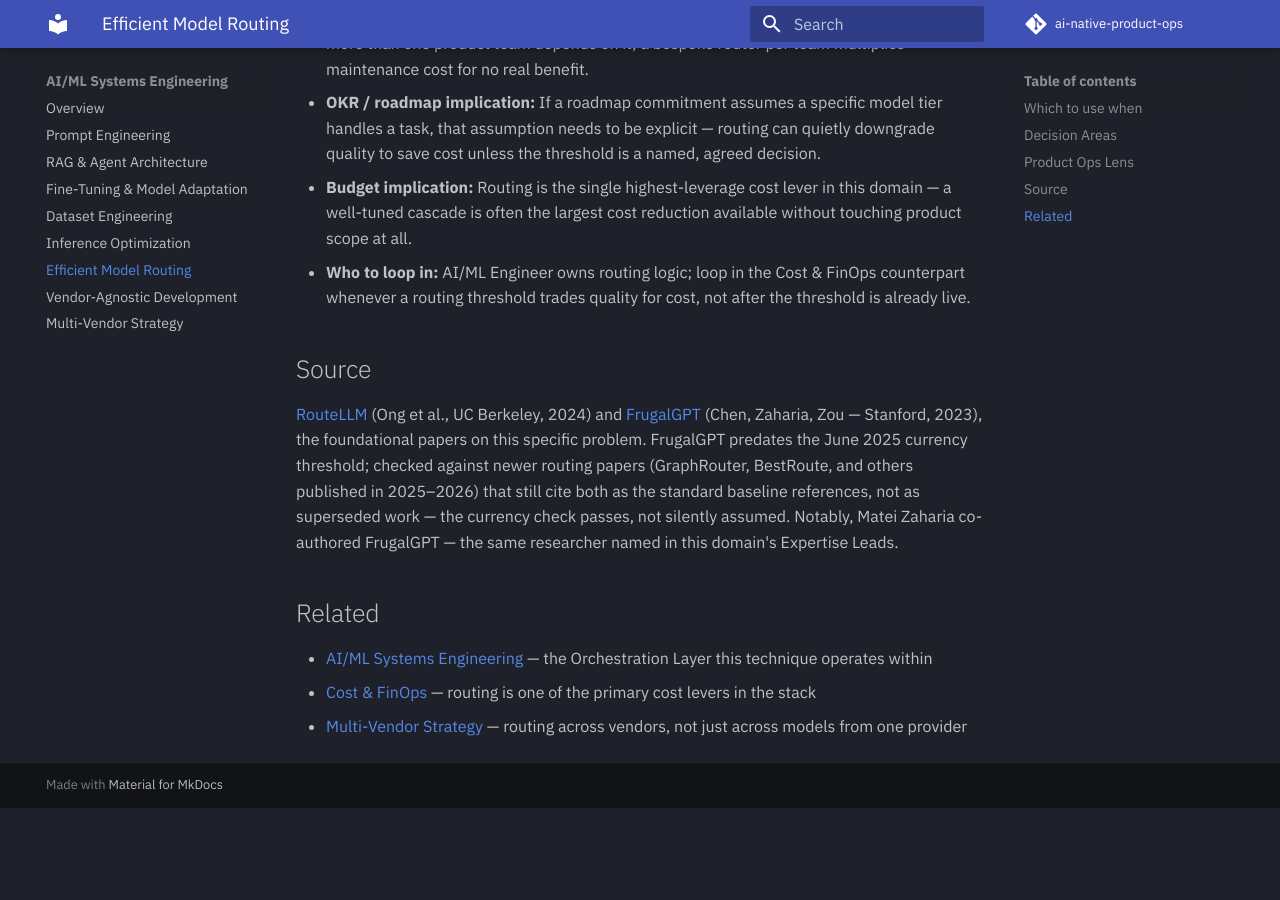
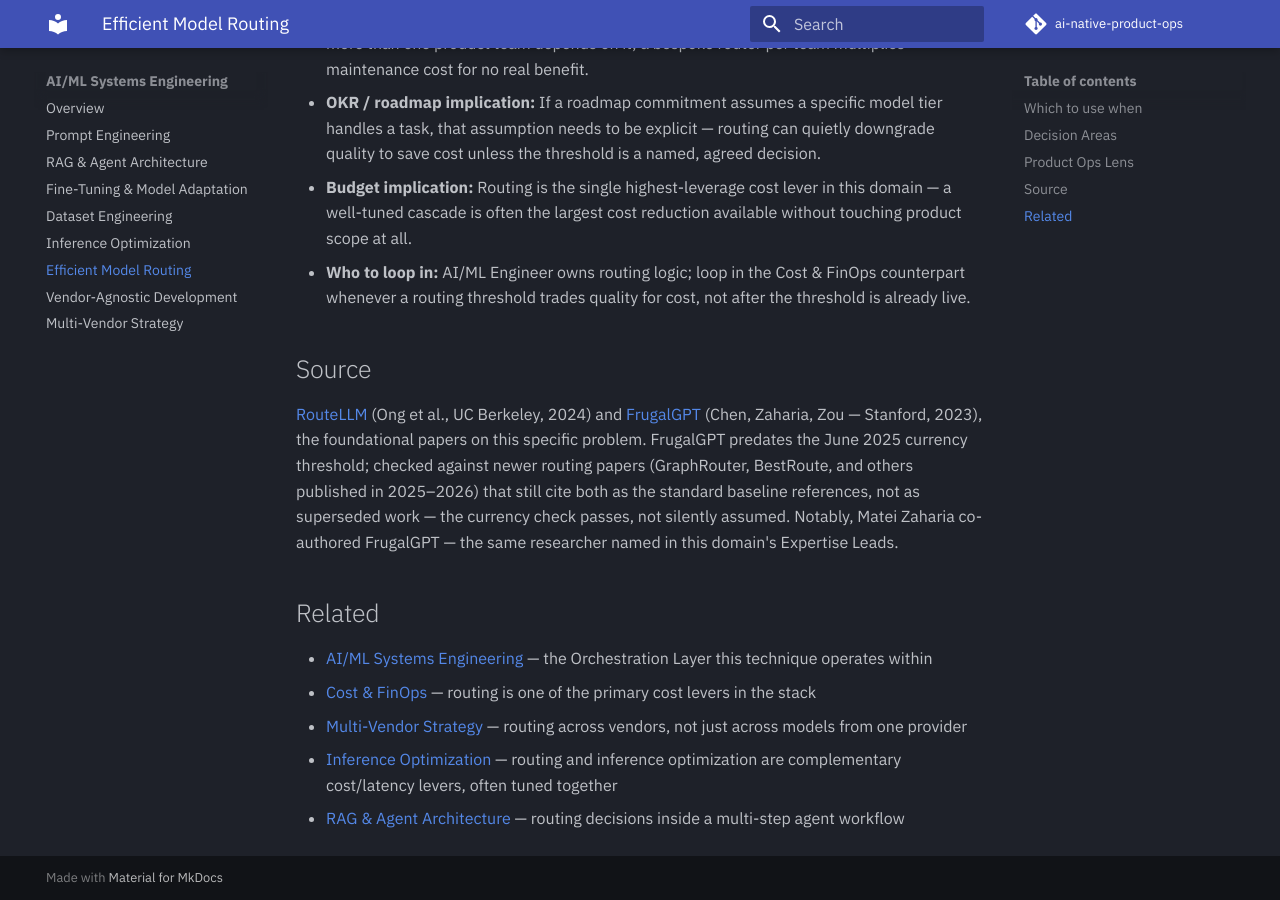
Before and after one commit to Sunparus/ai-native-product-ops, an MkDocs documentation site: the page built from docs/domains/ai-ml-systems-engineering/model-routing.md, in a window 1280 px wide and 900 px high, scrolled down 1272 px. Built offline with MkDocs 1.6.1 and Material for MkDocs 9.7.7, drawn with Linux system fonts in a browser that asks for light colours; comment, search, counter and statistics services are not loaded; before the commit the page ends 2080 px from its top, so only the background shows below that.

Commit message:
Excellence pass: fix tag coverage gap + full cross-link graph reciprocity
Tag coverage: 4 of 5 newest pages (prompt-engineering, rag-agent-
architecture, fine-tuning, dataset-engineering) discuss evaluation
substantively -- eval sets, eval-driven decisions -- but carried no
'evaluation' tag, making them invisible to that cross-hub navigation
path. Added.

Cross-link reciprocity: built the actual same-domain link graph and
checked every pair. Found 5 one-way links with no back-reference
(fine-tuning->rag-agent-architecture, inference-optimization->
model-routing, rag-agent-architecture->model-routing, model-routing->
multi-vendor-strategy, and dataset-engineering isolated from
fine-tuning entirely despite being its most natural neighbor). Fixed
all 5, then re-verified the full graph -- every pair is now
reciprocal, zero dead ends.

Caught and fixed a duplicate-link mistake mid-edit (rag-agent-
architecture's model-routing link got added twice on the first pass,
since it already existed) -- re-viewed the file before moving on
rather than trusting the edit succeeded blind.

```diff
--- a/docs/domains/ai-ml-systems-engineering/model-routing.md
+++ b/docs/domains/ai-ml-systems-engineering/model-routing.md
@@ -43,3 +43,5 @@ Techniques for directing each request to the most appropriate model automaticall
 - [AI/ML Systems Engineering](index.md) — the Orchestration Layer this technique operates within
 - [Cost & FinOps](../../reference/cost-finops.md) — routing is one of the primary cost levers in the stack
 - [Multi-Vendor Strategy](multi-vendor-strategy.md) — routing across vendors, not just across models from one provider
+- [Inference Optimization](inference-optimization.md) — routing and inference optimization are complementary cost/latency levers, often tuned together
+- [RAG & Agent Architecture](rag-agent-architecture.md) — routing decisions inside a multi-step agent workflow
```
Also changed, not shown: docs/domains/ai-ml-systems-engineering/dataset-engineering.md (+2 -0 lines), docs/domains/ai-ml-systems-engineering/fine-tuning.md (+2 -0 lines), docs/domains/ai-ml-systems-engineering/multi-vendor-strategy.md (+1 -0 lines), docs/domains/ai-ml-systems-engineering/prompt-engineering.md (+1 -0 lines), docs/domains/ai-ml-systems-engineering/rag-agent-architecture.md (+2 -0 lines).
